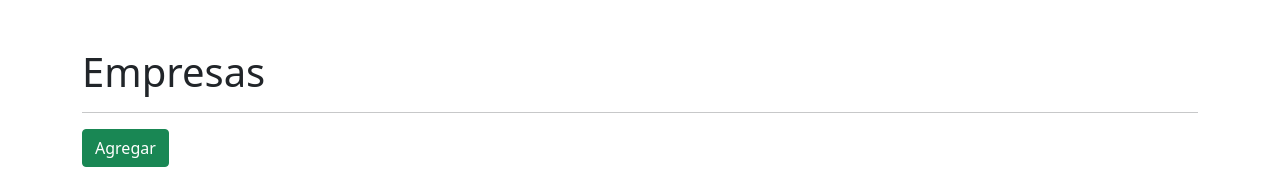
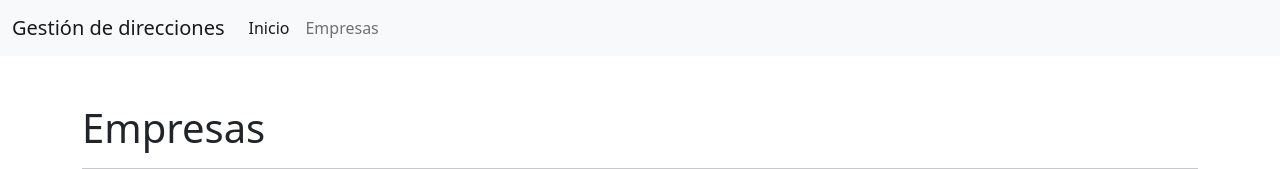
Before and after one commit to esmarlint/ClientsAdmin.Frontend, an Angular app: page /clients/list in a window 1280 px wide. Shown: the top 169 px of the page. Built offline with nearby package versions, Linux system fonts and the light colour scheme; no server answers.

Commit message:
Add navbar

```diff
--- a/src/app/app.component.html
+++ b/src/app/app.component.html
@@ -1,3 +1,22 @@
+<nav class="navbar navbar-expand-lg navbar-light bg-light">
+  <div class="container-fluid">
+    <a class="navbar-brand" href="#">Gestión de direcciones</a>
+    <button class="navbar-toggler" type="button" data-bs-toggle="collapse" data-bs-target="#navbarNav" aria-controls="navbarNav" aria-expanded="false" aria-label="Toggle navigation">
+      <span class="navbar-toggler-icon"></span>
+    </button>
+    <div class="collapse navbar-collapse" id="navbarNav">
+      <ul class="navbar-nav">
+        <li class="nav-item">
+          <a class="nav-link active" routerLink="/clients/list">Inicio</a>
+        </li>
+        <li class="nav-item">
+          <a class="nav-link" routerLink="/clients/list">Empresas</a>
+        </li>
+      </ul>
+    </div>
+  </div>
+</nav>
+
 <div class="container mt-5">
   <router-outlet></router-outlet>
 </div>
```
